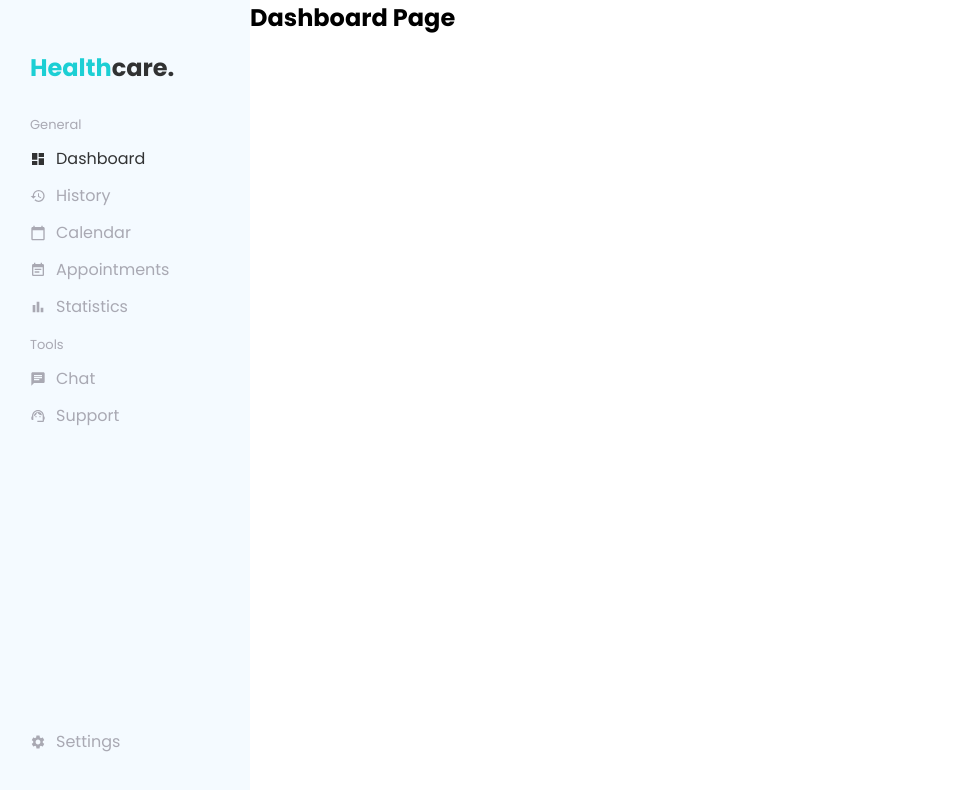
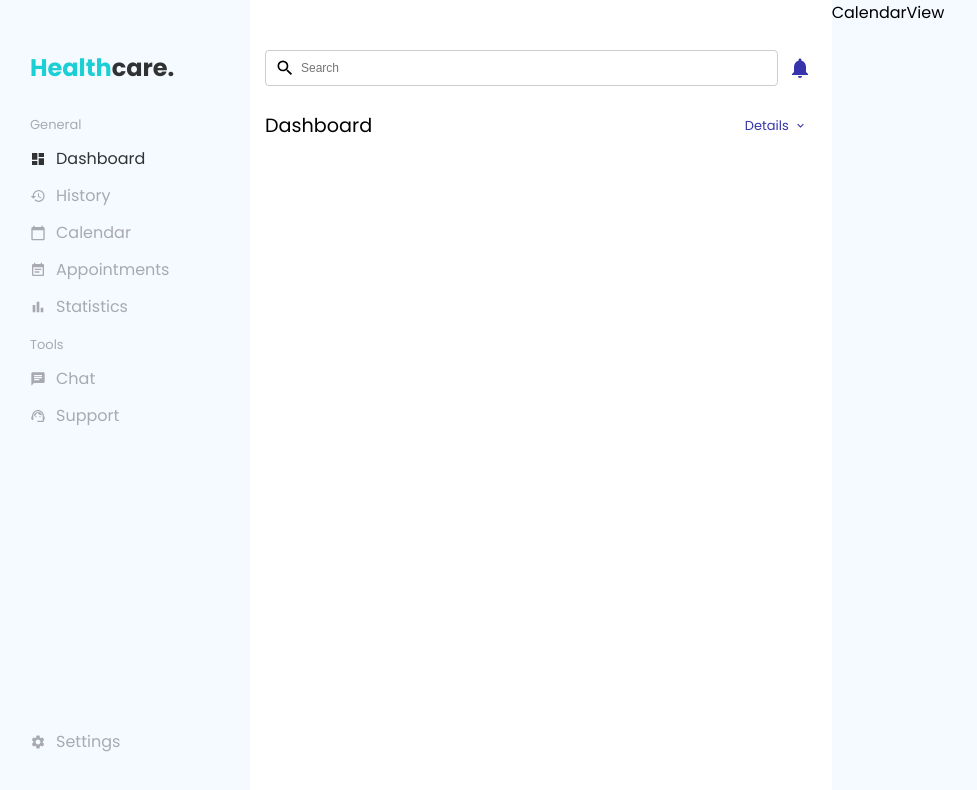
Before and after one commit to aravinth2706/healthcare, a React (Vite) app: page / in a window 1280 px wide. Shown: the top 790 px of the page, without its empty margins (0-977 px from the left). Built offline with nearby package versions, Linux system fonts and the light colour scheme.

Commit message:
Dashboard header section completed

```diff
--- a/src/pages/Dashboard.jsx
+++ b/src/pages/Dashboard.jsx
@@ -1,8 +1,30 @@
+import styles from "../styles/DashboardMainContent/Dashboard.module.css";
+import { MdNotifications, MdSearch, MdKeyboardArrowDown } from "react-icons/md";
+import CalenderView from "../components/DashboardMainContent/CalendarView";
+
 function Dashboard() {
   return (
-    <>
-      <h1>Dashboard Page</h1>
-    </>
+    <section className={styles.dashboard}>
+      <section>
+        <div className={styles.dashboardTop}>
+          <div className={styles.searchBar}>
+            <MdSearch size={20} className={styles.searchIcon} />
+            <input type="search" placeholder="Search" />
+          </div>
+          <MdNotifications size={24} className={styles.notificationIcon} />
+        </div>
+        <div className={styles.title}>
+          <p>Dashboard</p>
+          <div className={styles.detailSection}>
+            <span>Details</span>
+            <MdKeyboardArrowDown />
+          </div>
+        </div>
+      </section>
+      <section>
+        <CalenderView />
+      </section>
+    </section>
   );
 }
 export default Dashboard;
--- /dev/null
+++ b/src/styles/DashboardMainContent/Dashboard.module.css
@@ -0,0 +1,57 @@
+.dashboard {
+  flex-grow: 1;
+  display: flex;
+  gap: 10px;
+}
+.dashboard > section {
+  flex-grow: 1;
+}
+.dashboard > section:last-of-type {
+  background-color: var(--secondary-bg);
+}
+.dashboardTop {
+  display: flex;
+  align-items: center;
+  gap: 10px;
+  padding: 50px 10px 20px 15px;
+}
+.searchBar {
+  flex-grow: 1;
+  position: relative;
+}
+.searchBar input {
+  width: 100%;
+  padding: 10px;
+  font-size: 12px;
+  border: 1px solid #ccc;
+  border-radius: 4px;
+  text-indent: 25px;
+}
+.searchBar input:focus {
+  outline: none;
+}
+.searchIcon {
+  position: absolute;
+  top: 8px;
+  left: 10px;
+  cursor: pointer;
+}
+.notificationIcon {
+  color: var(--blue-bg);
+  cursor: pointer;
+}
+.title {
+  padding: 5px 15px;
+  display: flex;
+  justify-content: space-between;
+}
+.title > p {
+  font-size: larger;
+}
+.detailSection {
+  color: var(--blue-bg);
+  font-size: small;
+  display: flex;
+  gap: 5px;
+  align-items: center;
+}
```
